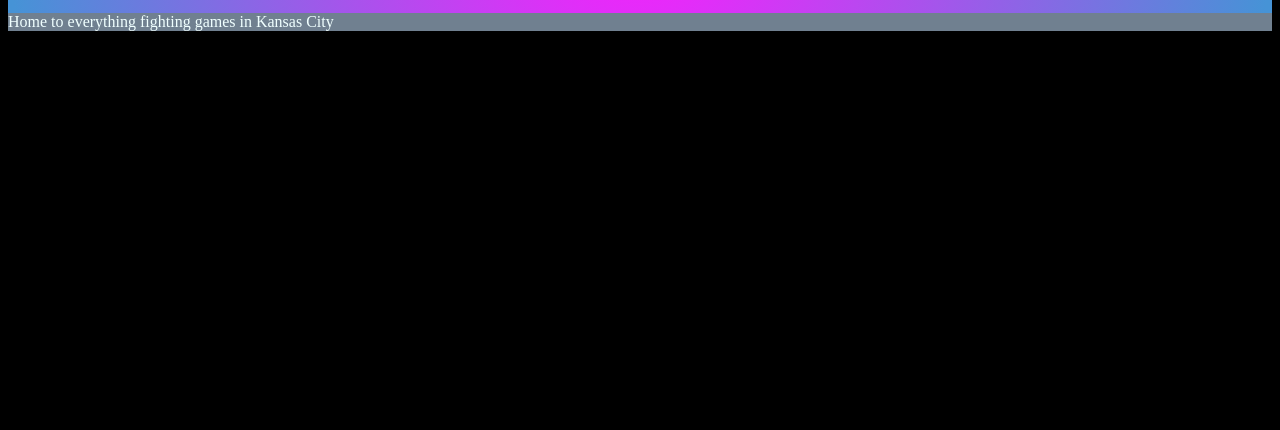
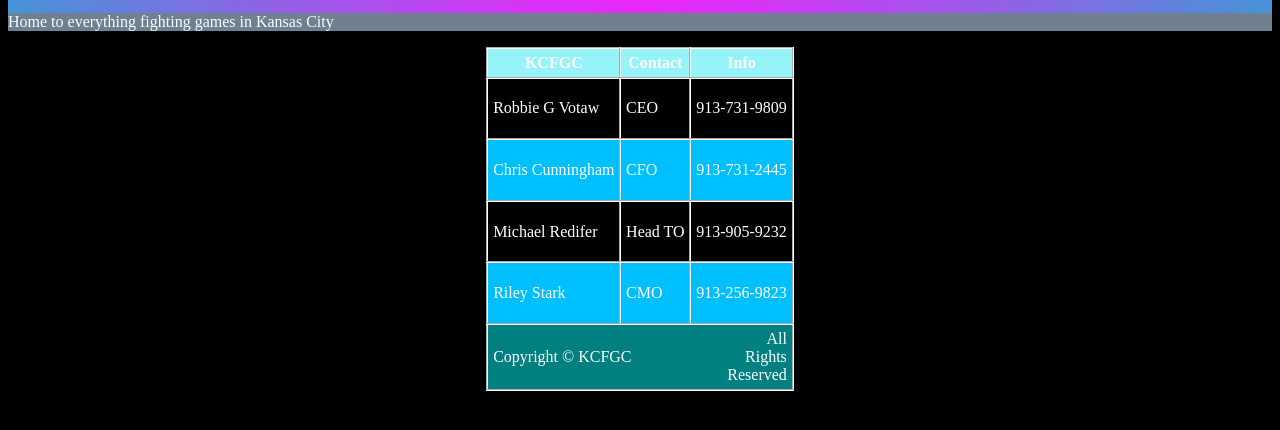
Before and after one commit to MRedifer/FED1StudioProject, a plain HTML site: page WebApplication1/WebApplication1/contact.html in a window 1280 px wide. Shown: the part 198-628 px from the top of the page. Drawn offline with Linux system fonts and the light colour scheme.

Commit message:
changed the imported font, updated the KI classes with correct info and an image,  added table for contact info and styled table

```diff
--- a/WebApplication1/WebApplication1/contact.html
+++ b/WebApplication1/WebApplication1/contact.html
@@ -26,8 +26,61 @@
             Home to everything fighting games in Kansas City
         </p>
 
-        </header>
+    </header>
+    <table>
+        <thead>
 
+            <tr>
+                <th>KCFGC</th>
+                <th>Contact</th>
+                <th>Info</th>
+            </tr>
+        </thead>
+        <tbody>
+            <tr>
+                <td>Robbie G Votaw</td>
+                <td>CEO</td>
+                <td>
+                    <p>913-731-9809</p>
+                </td>
+            </tr>
+
+            <tr>
+                <td>Chris Cunningham</td>
+                <td>CFO</td>
+                <td>
+                    <p>913-731-2445</p>
+                </td>
+            </tr>
+
+            <tr>
+                <td>Michael Redifer</td>
+                <td>Head TO</td>
+                <td>
+                    <p>913-905-9232</p>
+                </td>
+            </tr>
+
+            <tr>
+                <td>Riley Stark</td>
+                <td>CMO</td>
+                <td>
+                    <p>913-256-9823</p>
+                </td>
+            </tr>
+        </tbody>
+        <tfoot>
+            <tr>
+                <td colspan="2">Copyright &copy; KCFGC</td>
+                <td rowspan="2" style="text-align: right;">
+                    <span class="bold italic">
+                        All<br />Rights<br />Reserved
+                    </span>
+                </td>
+            </tr>
+
+        </tfoot>
+    </table>
 
 
 </body>
--- a/WebApplication1/WebApplication1/stylesheets/css.css
+++ b/WebApplication1/WebApplication1/stylesheets/css.css
@@ -1,21 +1,9 @@
 /* TODO
-    Create a new branch off the master branch.
-Make sure there is some padding in the heading, main body content and the footer.
-Experiment with centering all the content on the page inside the screen (hint: margin auto)
-Experiment with adding complete or partial borders to the header or footer.
-Experiment with adjusting the space between block level elements – remember that setting the margins of adjacent objects will result in the larger margin value being used.
-Commit changes and merge into master. Push the updated master branch to the remote repo.
     Finish implementing CSS Box model properties in the header, main body content, and footer on all HTML pages.
 Use CSS Box Model properties to style the card layout for the class subject images and descriptions
 Add a border around the card layout when the user hovers over it.
 Create a two-column layout on the Team.html page.
 Make sure to create a new branch for each portion of work, merge than branch with master, and push the updated version of the master branch to the remote repo.
-    Create a new branch called Logo.
-Use one of the suggested resources to find an image, or perform a Google search, and save it to the images folder.
-Position the logo image in the <header> of each HTML page with the Company Name and slogan in the header as well.
-If the image is too large, use a photo editor to create a new version that is scaled down to the desired size and replace the image in the project.
-Or, for just a quick mock-up, use CSS to set the width or height, and let the other dimension be proportionately set automatically.
-Commit changes and merge with master. Push the updated master branch to the remote repo.
     Finish implementing CSS Box model properties in the header, main body content, and footer on all HTML pages.
 Use CSS Box Model properties to style the card layout for the class subject images and descriptions
 Add a border around the card layout when the user hovers over it.
@@ -89,3 +77,113 @@ nav a {
     position: relative;
     display: inline-block;
 }
+
+.back {
+    position: fixed;
+    left: 0;
+    top: 0;
+    width: 100%;
+    height: 100%;
+
+}
+
+.thx {
+    position: fixed;
+    left: 50%;
+    transform: translateX(-50%);
+    bottom: 15px;
+}
+
+        nav a:before {
+            content: '';
+            position: absolute;
+            width: 100%;
+            height: 3px;
+            background: #16151b;
+            top: 47%;
+            animation: out 0.2s cubic-bezier(1, 0, 0.58, 0.97) 1 both;
+        }
+
+        nav a:hover:before {
+            animation: in 0.2s cubic-bezier(1, 0, 0.58, 0.97) 1 both;
+        }
+
+@keyframes in {
+    0% {
+        width: 0;
+        left: 0;
+        right: auto;
+    }
+
+    100% {
+        left: 0;
+        right: auto;
+        width: 100%;
+    }
+}
+
+@keyframes out {
+    0% {
+        width: 100%;
+        left: auto;
+        right: 0;
+    }
+
+    100% {
+        width: 0;
+        left: auto;
+        right: 0;
+    }
+}
+
+@keyframes show {
+    0% {
+        opacity: 0;
+        transform: translateY(-10px);
+    }
+
+    100% {
+        opacity: 1;
+        transform: translateY(0);
+    }
+}
+
+@for $i from 1 through 5 {
+    nav a:nth-child(#{$i}) {
+        animation: show .2s
+    }
+}
+    th {
+        font-weight: bold;
+        text-align: center;
+    }
+
+    td, th {
+        padding: .3em;
+    }
+
+    thead {
+        background-color: #96f3fa;
+    }
+
+    tfoot {
+        background-color: teal;
+    }
+
+        tfoot tr, tfoot td {
+            border: 0;
+        }
+
+    tbody tr:nth-child(even) {
+        background-color: deepskyblue;
+    }
+
+    table, tr, td, th {
+        border: 2px outset white;
+        border-collapse: collapse;
+    }
+
+    table {
+        margin: auto;
+        margin-bottom: 2em;
+    }
```
Also changed, not shown: WebApplication1/WebApplication1/classes.html (+2 -2 lines), WebApplication1/WebApplication1/images/RileyKatana.jpg (added), 1 other file.
